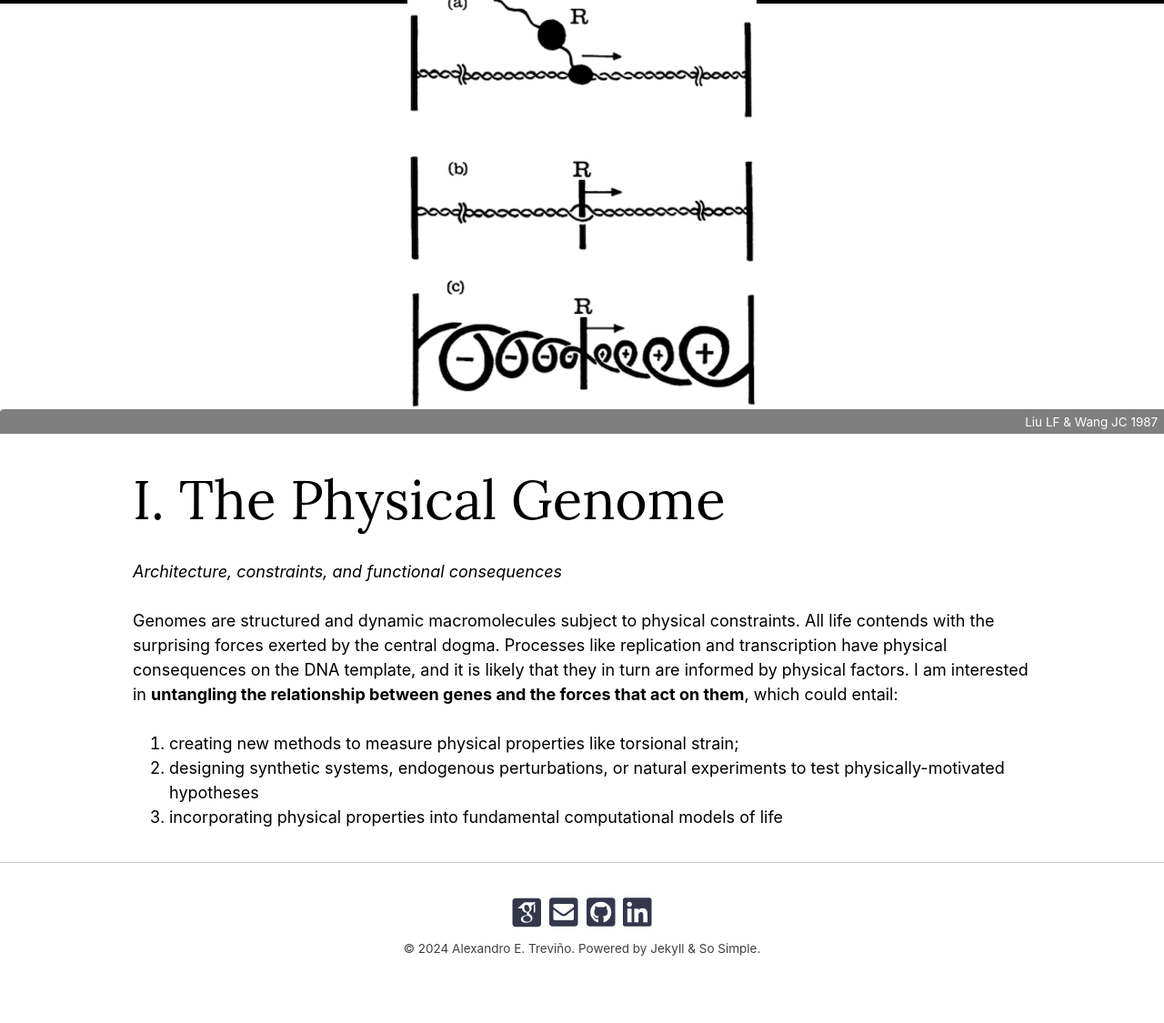
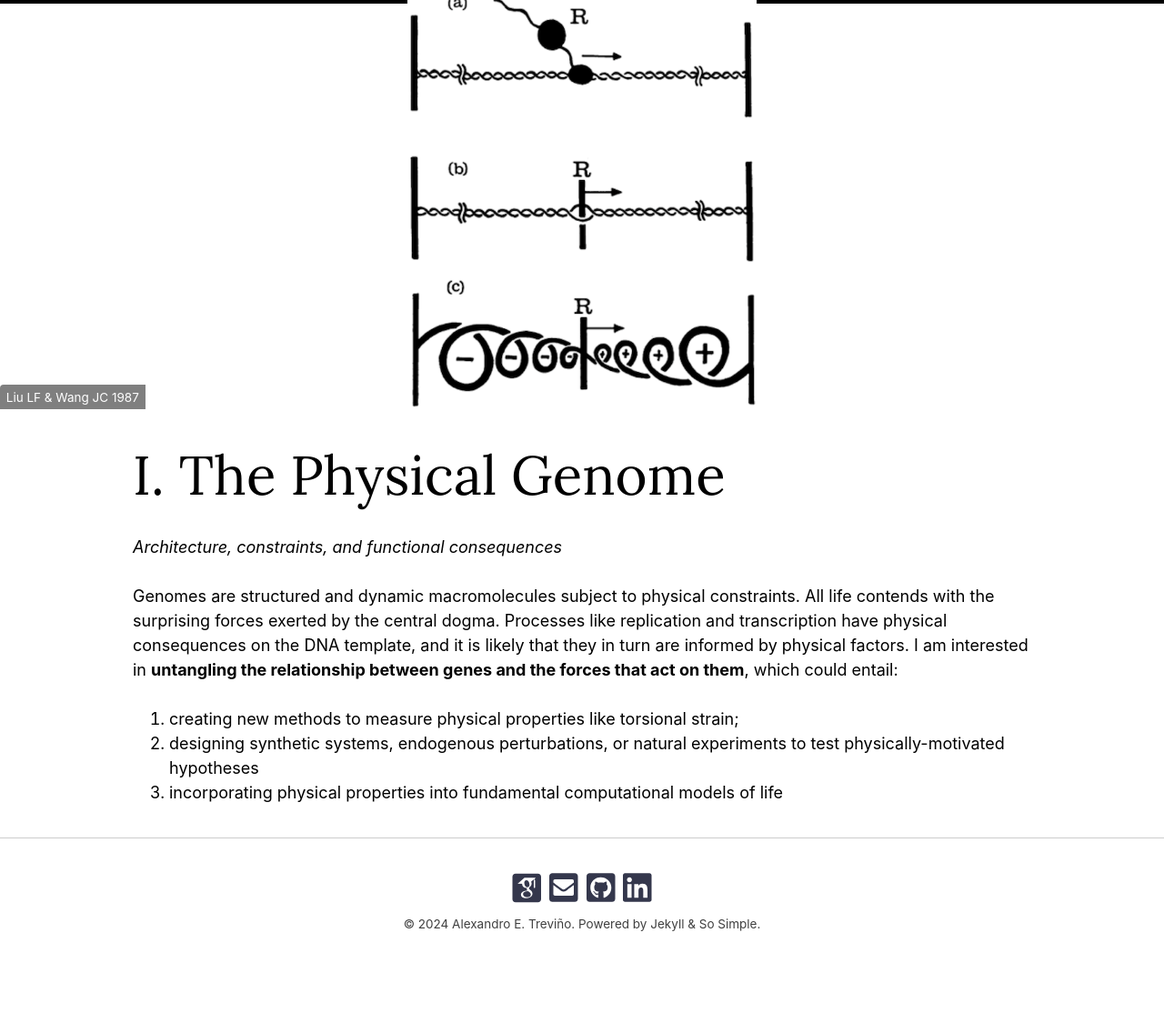
Before and after one commit to alexandrotrevino/alexandrotrevino.github.io, a Jekyll site: the page built from _research/01-The-Physical-Genome.md, in a window 1280 px wide. Shown: the whole page at 91% size. Built offline with Jekyll 4.4.1, drawn with Linux system fonts in a browser that asks for light colours; nearby versions of some CDN libraries; some web fonts are replaced; comment, search, counter and statistics services are not loaded; after the commit the page ends 1098 px from its top, so only the background shows below that.

Commit message:
tweak captions

```diff
--- a/_sass/so-simple/_page.scss
+++ b/_sass/so-simple/_page.scss
@@ -38,9 +38,8 @@
 }
 
 .page-image-caption {
-  position: relative;
+  position: absolute;
   bottom: 0;
-  right: 0;
   margin: 0 auto;
   padding: 0.25em 0.5em;
   color: #fff;
```
